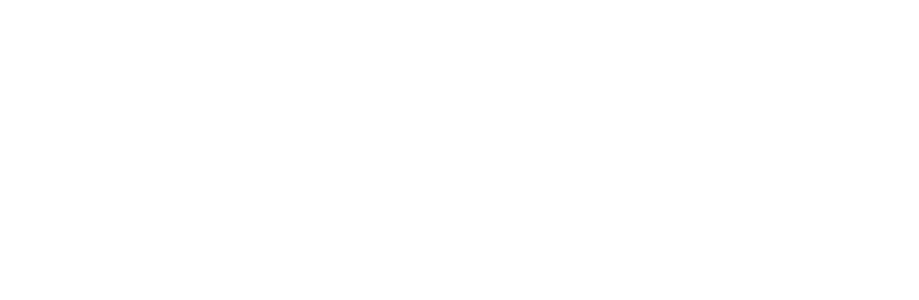
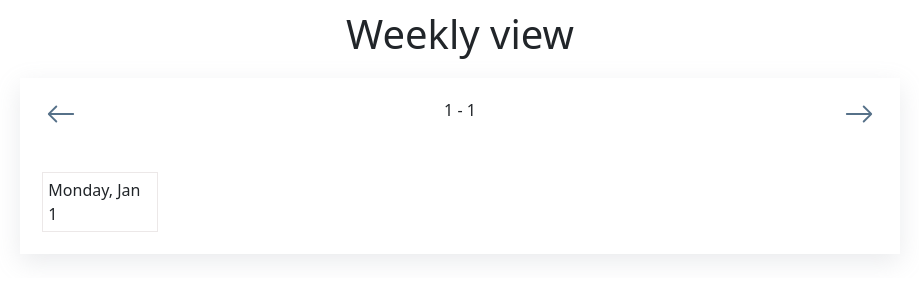
Before and after one commit to SladjanaColakovic/time-sheet, a React (Create React App) app in the folder time-sheet-front/: page /weekView/1/1/1 in a window 1280 px wide. Before the commit this address had no page. Shown: the top 300 px of the page, without its empty margins (280-1199 px from the left). Built offline with nearby package versions, Linux system fonts and the light colour scheme.

Commit message:
weekly view calendar

```diff
--- a/time-sheet-front/src/App.js
+++ b/time-sheet-front/src/App.js
@@ -11,6 +11,7 @@
 import Clients from './clients/Clients';
 import Reports from './reports/Reports';
 import TimeSheet from './timeSheet/TimeSheet';
+import WeekView from './timeSheet/WeekView';
 
 function App() {
 
@@ -45,6 +46,7 @@
             <Route path='/clients' element={<Clients />} />
             <Route path='/reports' element={<Reports />} />
             <Route path='/timeSheet' element={<TimeSheet />} />
+            <Route path='/weekView/:startDate/:endDate/:selectedDate' element={<WeekView />} />
           </Routes>
         </div>
       </div>
--- a/time-sheet-front/src/timeSheet/TimeSheet.js
+++ b/time-sheet-front/src/timeSheet/TimeSheet.js
@@ -1,6 +1,7 @@
 import { useEffect, useState } from "react";
 import { format } from 'date-fns';
 import { getRequestWithParams } from "../requests/httpClient";
+import { useNavigate } from "react-router-dom";
 
 
 const TimeSheet = () => {
@@ -9,6 +10,7 @@
     const [formatDate, setFormatDate] = useState(format(new Date(), 'MMMM, yyyy'));
     const [data, setData] = useState();
     const [totalHours, setTotalHours] = useState();
+    const navigate = useNavigate();
 
     const URL = process.env.REACT_APP_SERVER_BASE_URL + process.env.REACT_APP_TIME_SHEET_URL
 
@@ -73,6 +75,18 @@
         getCalendar(from, to, id);
     }
 
+    const showDetails = (selected) => {
+        let selectedDate = new Date(selected);
+        const formatSelectedDate = selectedDate.toLocaleDateString('en-us', { weekday: "long", day: "numeric", month: "short" })
+        const firstDayOfWeek = selectedDate.getDate() - selectedDate.getDay() + 1;
+        const weekStartDate = new Date(selectedDate.setDate(firstDayOfWeek));
+        const weekEndDate = new Date(selectedDate.setDate(firstDayOfWeek + 6));
+        const formatStartDate = format(weekStartDate, 'MMMM dd, yyyy')
+        const formatEndDate = format(weekEndDate, 'MMMM dd, yyyy')
+        navigate('/weekView/' +  formatStartDate + "/" + formatEndDate + "/" + formatSelectedDate)
+
+    }
+
 
     return (
         <div className="main">
@@ -113,7 +127,7 @@
                                             <label className="date-label">{new Date(item.date).getDate()}.</label>
                                             <br />
                                             <div style={{ backgroundColor: item.flag === 'FULFILLED' ? '#c5d2d4' : item.flag === 'UNFULFILLED' ? '#ffcccb' : 'white' }}>
-                                                <a className="hours">Hours: {item.totalHoursPerDay}</a>
+                                                <a onClick={() => {showDetails(item.date)}} className="hours">Hours: {item.totalHoursPerDay}</a>
                                             </div>
                                         </div>
                                     </label>
--- /dev/null
+++ b/time-sheet-front/src/timeSheet/WeekView.js
@@ -0,0 +1,66 @@
+import { useEffect, useState } from "react";
+import { useParams } from "react-router-dom";
+
+const WeekView = () => {
+
+
+    const { startDate, endDate, selectedDate } = useParams();
+    const [dates, setDates] = useState();
+
+    useEffect(() => {
+        const firstDayOfWeek = new Date(startDate)
+        const lastDayOfWeek = new Date(endDate)
+        const date = new Date(firstDayOfWeek.getTime());
+
+        const range = [];
+
+        while (date <= lastDayOfWeek) {
+            range.push(new Date(date).toLocaleDateString('en-us', { weekday: "long", day: "numeric", month: "short" }));
+            date.setDate(date.getDate() + 1);
+        }
+
+        setDates(range);
+
+
+    }, [])
+
+    return (
+        <div className="main">
+            <h1>Weekly view</h1>
+            <div className="row">
+                <div className="col-1"></div>
+                <div className="col-10">
+                    <div className="box">
+                        <div style={{ textAlign: "center" }}>
+                            <button className="back">
+                                <svg style={{ fill: "#567189" }} xmlns="http://www.w3.org/2000/svg" width="30" height="30" className="bi bi-arrow-left" viewBox="0 0 16 16">
+                                    <path d="M15 8a.5.5 0 0 0-.5-.5H2.707l3.147-3.146a.5.5 0 1 0-.708-.708l-4 4a.5.5 0 0 0 0 .708l4 4a.5.5 0 0 0 .708-.708L2.707 8.5H14.5A.5.5 0 0 0 15 8z" />
+                                </svg>
+                            </button>
+                            {startDate && <label>{startDate} - {endDate}</label>}
+                            <button className="next">
+                                <svg style={{ fill: "#567189" }} xmlns="http://www.w3.org/2000/svg" width="30" height="30" className="bi bi-arrow-right" viewBox="0 0 16 16">
+                                    <path d="M1 8a.5.5 0 0 1 .5-.5h11.793l-3.147-3.146a.5.5 0 0 1 .708-.708l4 4a.5.5 0 0 1 0 .708l-4 4a.5.5 0 0 1-.708-.708L13.293 8.5H1.5A.5.5 0 0 1 1 8z" />
+                                </svg>
+                            </button>
+                        </div>
+                        <br />
+                        <br />
+                        {dates && dates.map((date) => (
+                            <label key={date} style={{ width: "14.28%", paddingRight: "0", paddingLeft: "0" }}>
+                                <div style={{ backgroundColor: date === selectedDate ? '#c5d2d4' : 'white', margin: "2px" }} className="box-date">
+                                    <label className="date-label">{date}</label>
+                                    <br />
+                                </div>
+                            </label>
+                        ))}
+                    </div>
+                </div>
+                <div className="col-1"></div>
+            </div>
+            <br />
+        </div>
+    );
+}
+
+export default WeekView;
```
